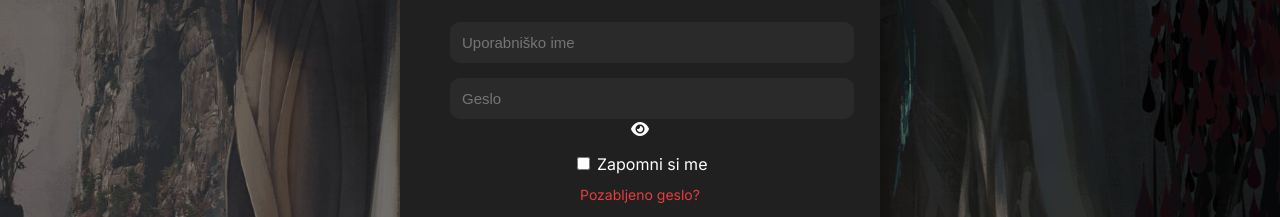
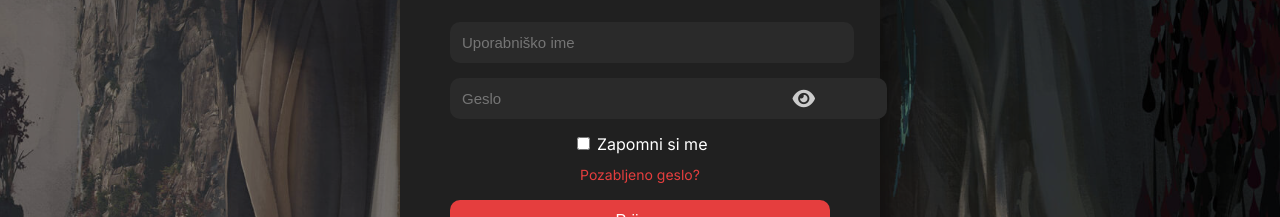
Before and after one commit to SvitMenard/SvitMenard, a plain HTML site: page index.html in a window 1280 px wide. Shown: the part 218-435 px from the top of the page. Drawn offline with Linux system fonts and the light colour scheme; some packages are replaced by stand-ins of ours; a script that the page names is missing.

Commit message:
Update style.css

```diff
--- a/style.css
+++ b/style.css
@@ -150,16 +150,20 @@ h2 {
   position: relative;
 }
 
-.toggle-password {
+.password-wrapper input {
+  padding-right: 45px; /* prostor za oko v inputu */
+}
+
+.password-wrapper i {
   position: absolute;
-  right: 12px;
+  right: 15px;
   top: 50%;
   transform: translateY(-50%);
+  font-size: 20px;
+  color: #ccc;
   cursor: pointer;
-  color: #666;
-  font-size: 18px;
 }
 
-.toggle-password:hover {
-  color: black;
+.password-wrapper i:hover {
+  color: white;
 }
```
